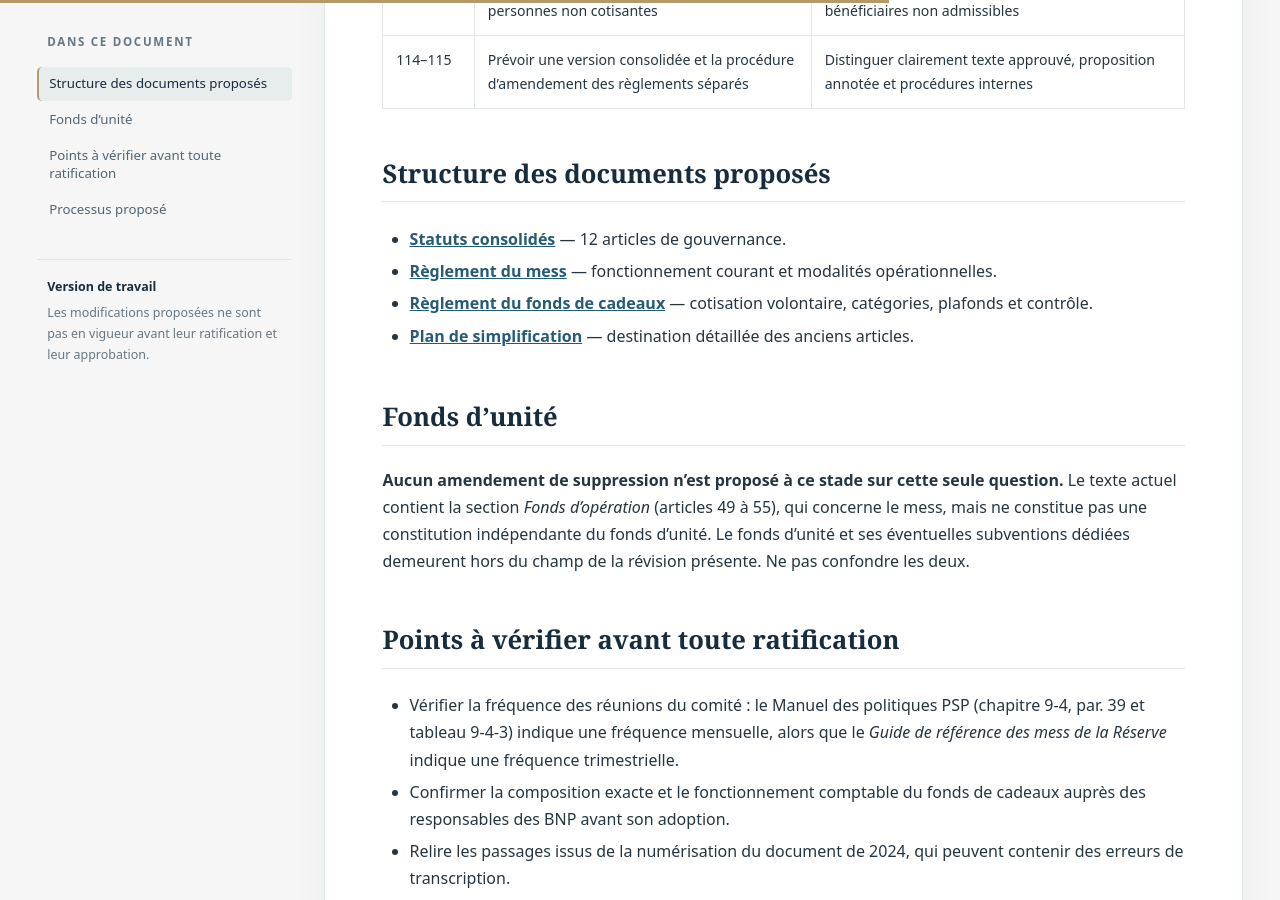
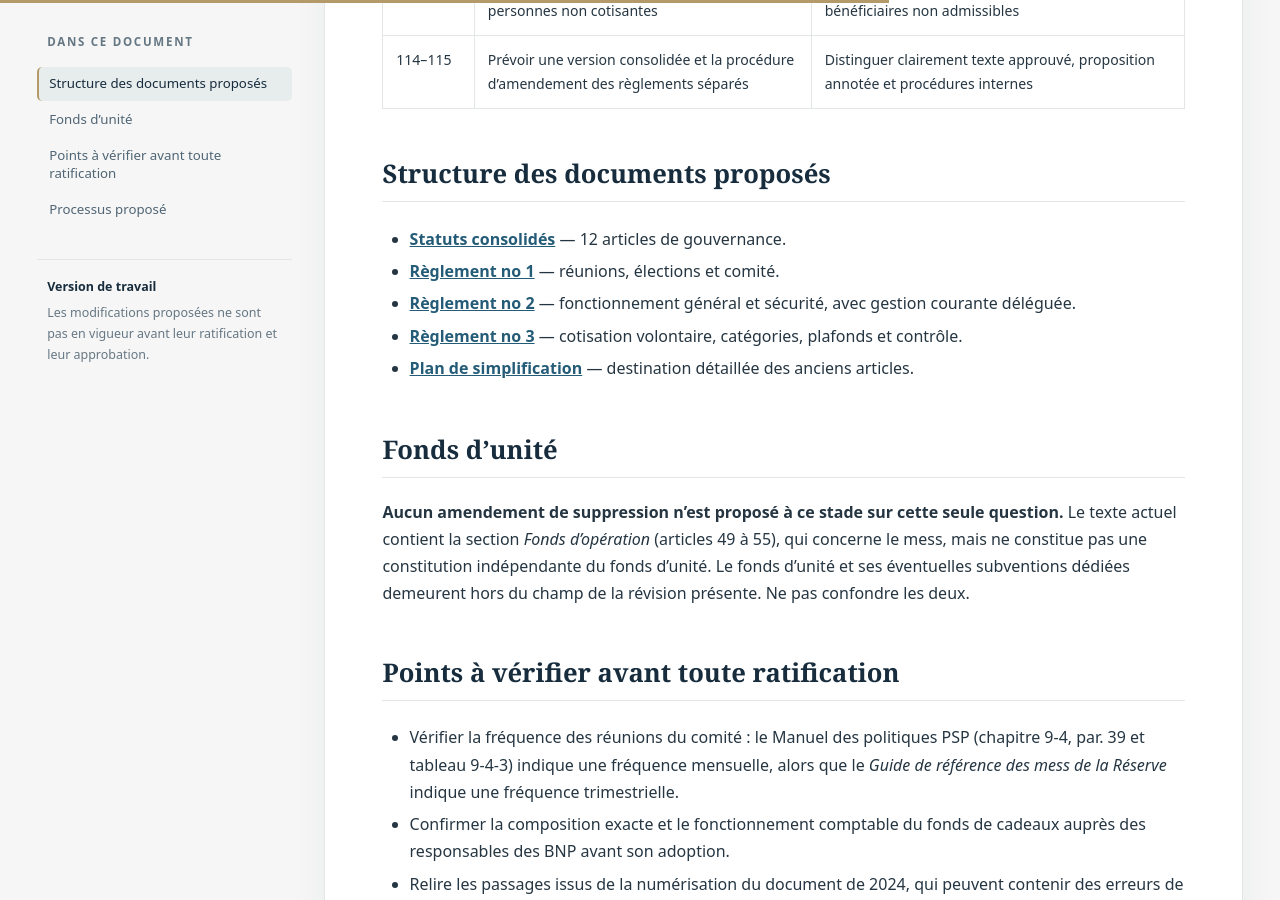
Before and after one commit to shocktubeM81/mess-9eg, a Jekyll site: the page built from comparaison.md, in a window 1280 px wide and 900 px high, scrolled down 1604 px. Built offline with Jekyll 4.4.1, drawn with Linux system fonts in a browser that asks for light colours; some of the changed text lies outside the part shown.

Commit message:
Harmoniser le site et les renvois avec les trois règlements formels

```diff
--- a/comparaison.md
+++ b/comparaison.md
@@ -7,7 +7,7 @@ title: Tableau des amendements proposés
 
 > **Projet de travail — non ratifié et non approuvé.** Ce tableau explique les changements proposés, mais ne remplace pas le texte des amendements.
 
-[**Constitution simplifiée (12 articles)**](constitution-simplifiee.html) · [**Amendements annotés**](proposition-modifications.html) · [Règlement du mess](reglements-mess.html) · [Règlement du fonds de cadeaux](reglement-fonds-cadeaux.html) · [Texte original](constitution.html)
+[**Constitution proposée (12 articles)**](constitution-simplifiee.html) · [**Amendements annotés**](proposition-modifications.html) · [Règlement no 1](reglement-1-reunions-elections.html) · [Règlement no 2](reglements-mess.html) · [Règlement no 3](reglement-fonds-cadeaux.html) · [Texte original](constitution.html)
 
 **Deux niveaux de lecture :** la constitution simplifiée présente le texte cible sans annotations, tandis que la proposition annotée permet de contrôler les suppressions, fusions et transferts. **90 articles d'origine** sont maintenant marqués comme transférés ou fusionnés; le texte retiré demeure consultable en développant chaque article. Ce décompte reflète les interventions dans la version de travail, pas une ratification.
 
@@ -31,8 +31,9 @@ Dans la version annotée, <del class="suppression">les suppressions sont barrée
 ## Structure des documents proposés
 
 - **[Statuts consolidés](constitution-simplifiee.html)** — 12 articles de gouvernance.
-- **[Règlement du mess](reglements-mess.html)** — fonctionnement courant et modalités opérationnelles.
-- **[Règlement du fonds de cadeaux](reglement-fonds-cadeaux.html)** — cotisation volontaire, catégories, plafonds et contrôle.
+- **[Règlement no 1](reglement-1-reunions-elections.html)** — réunions, élections et comité.
+- **[Règlement no 2](reglements-mess.html)** — fonctionnement général et sécurité, avec gestion courante déléguée.
+- **[Règlement no 3](reglement-fonds-cadeaux.html)** — cotisation volontaire, catégories, plafonds et contrôle.
 - **[Plan de simplification](plan-simplification.html)** — destination détaillée des anciens articles.
 
 ## Fonds d'unité
```
